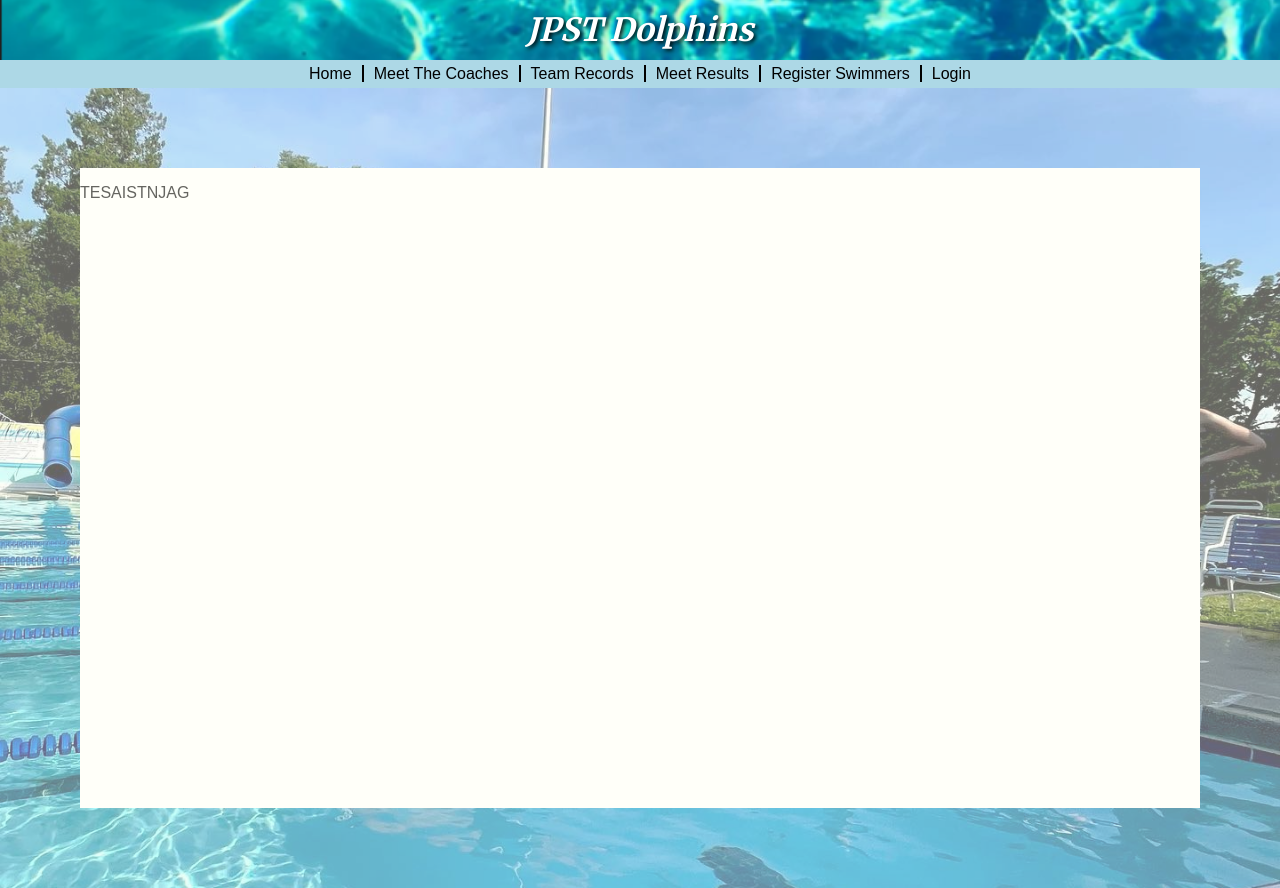
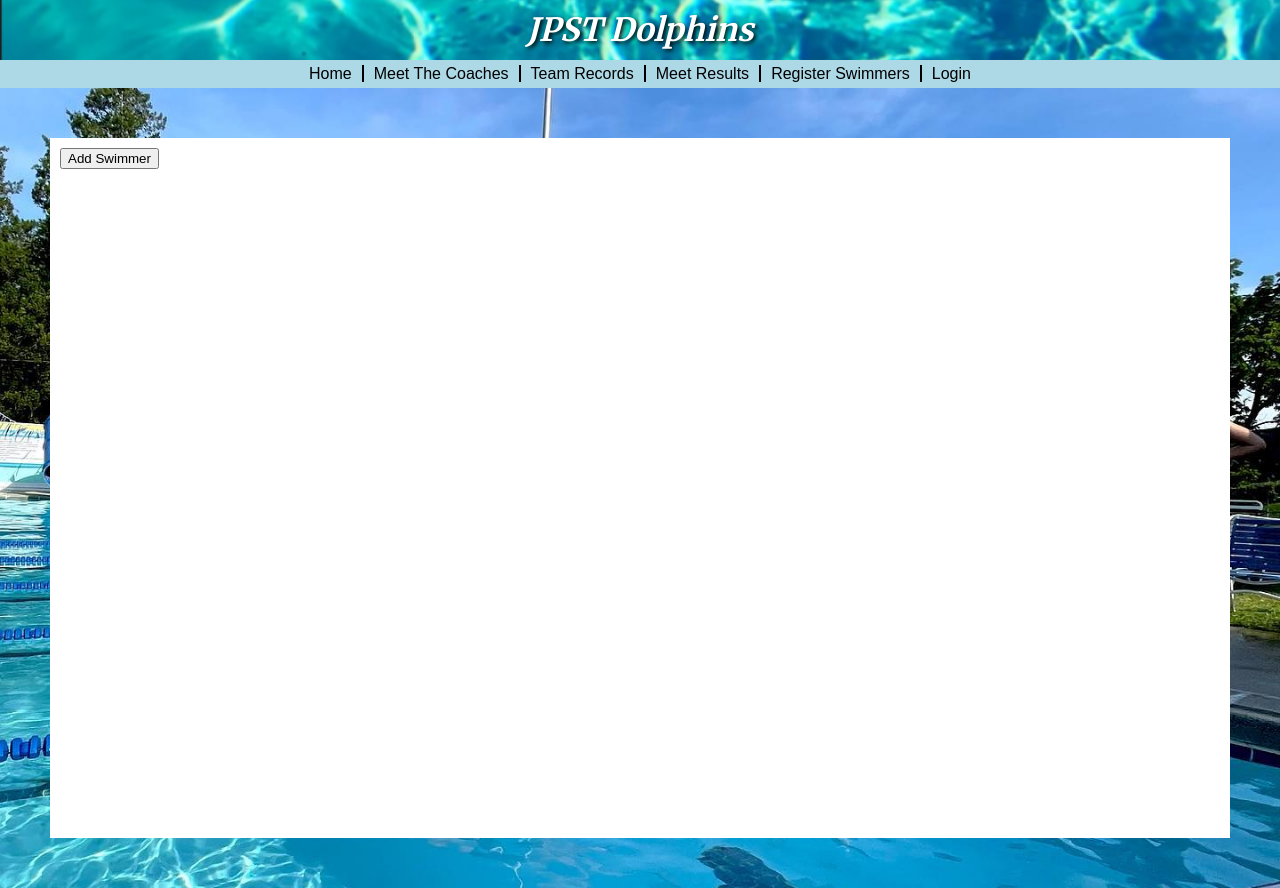
Before and after one commit to zachpfaltzgraff/JPSTWebsite---not-complete, an Angular app: page /register-swimmers in a window 1280 px wide. Built offline with nearby package versions, Linux system fonts and the light colour scheme.

Commit message:
Add Swimmer button
created the add swimmer button

```diff
--- a/src/app/register-swimmers/register-swimmers.component.css
+++ b/src/app/register-swimmers/register-swimmers.component.css
@@ -2,14 +2,17 @@
     background-image: url('/assets/swimmer.jpg');
     background-size: cover;
     width: 100vw;
-    opacity: 60%;
     height: 100vh;
     display: flex;
     justify-content: center;
 }
 
 .white-box {
-    margin: 80px;
+    margin: 50px;
     width: 100%;
     background-color: white;
 }
+
+.add-button {
+    margin: 10px;
+}
--- a/src/app/register-swimmers/register-swimmers.component.html
+++ b/src/app/register-swimmers/register-swimmers.component.html
@@ -1,9 +1,8 @@
 <div class="register-page">
     <div class="background-image">
         <div class="white-box">
-            <p> TESAISTNJAG</p>
+
+            <button class="add-button">Add Swimmer</button>
         </div>
-
     </div>
-
 </div>
```
